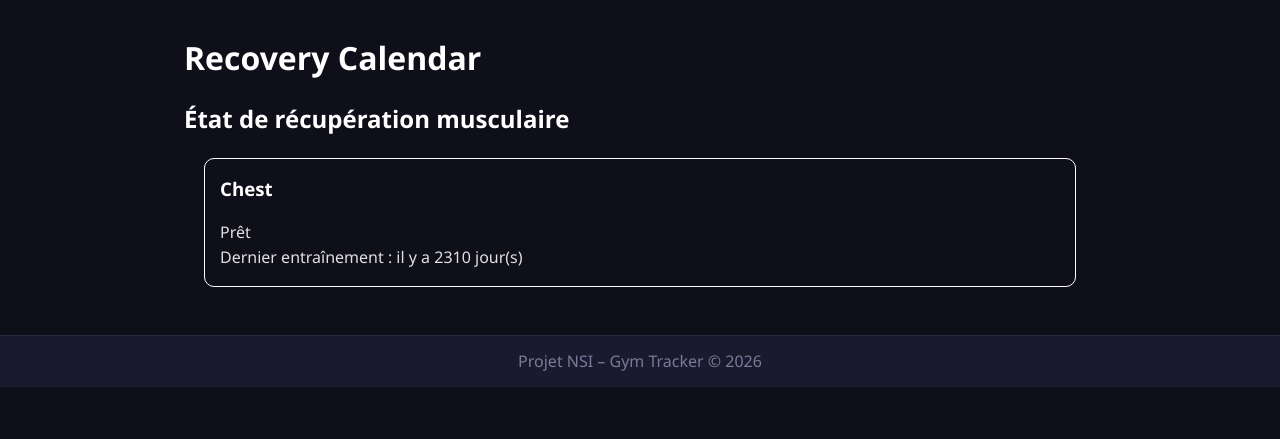
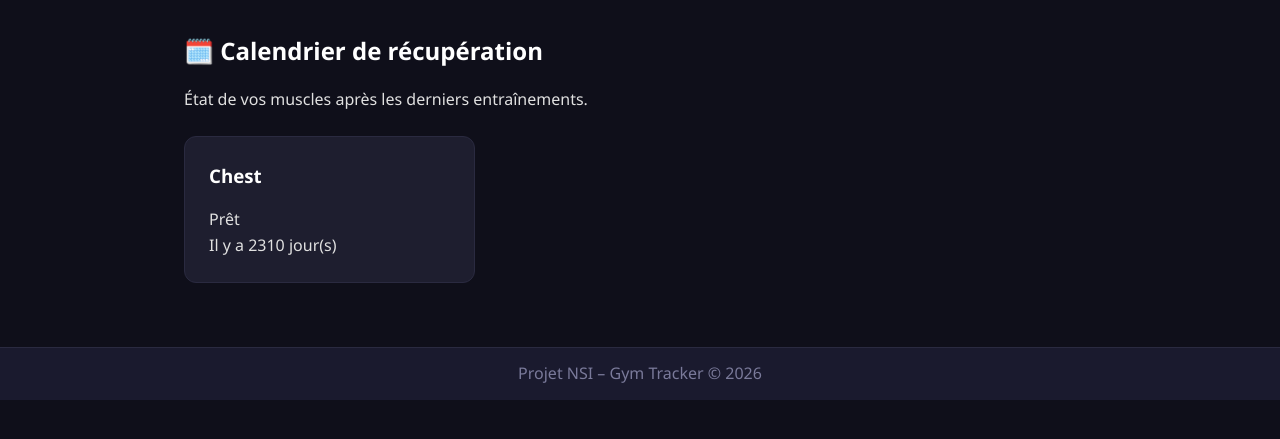
Before and after one commit to reibelbenjamin6-dev/projetNSI-gym, a Flask app: page /recovery-calendar in a window 1280 px wide. Shown: the part 97-536 px from the top of the page. Run offline with Flask 3, Linux system fonts and the light colour scheme; a user stored in the database is signed in; tables that the repository leaves empty hold one stand-in row (values such as "Sample post").

Commit message:
Update recovery_calendar.html

```diff
--- a/templates/recovery_calendar.html
+++ b/templates/recovery_calendar.html
@@ -1,30 +1,17 @@
 {% extends "base.html" %}
+{% block title %}Calendrier de récupération – Gym Tracker{% endblock %}
 
 {% block content %}
+<h2>🗓️ Calendrier de récupération</h2>
+<p>État de vos muscles après les derniers entraînements.</p>
 
-<h1>Recovery Calendar</h1>
-
-<h2>État de récupération musculaire</h2>
-
-{% for muscle, info in muscles.items() %}
-
-<div style="
-margin:20px;
-padding:15px;
-border:1px solid white;
-border-radius:10px;
-">
-
-    <h3>{{ muscle }}</h3>
-
-    <p>{{ info.status }}</p>
-
-    <p>Dernier entraînement :
-        il y a {{ info.days }} jour(s)
-    </p>
-
+<div class="exercise-grid">
+    {% for muscle, info in muscles.items() %}
+        <div class="exercise-card">
+            <h3>{{ muscle }}</h3>
+            <p class="recovery-status">{{ info.status }}</p>
+            <p class="recovery-days">Il y a {{ info.days }} jour(s)</p>
+        </div>
+    {% endfor %}
 </div>
-
-{% endfor %}
-
 {% endblock %}
```
